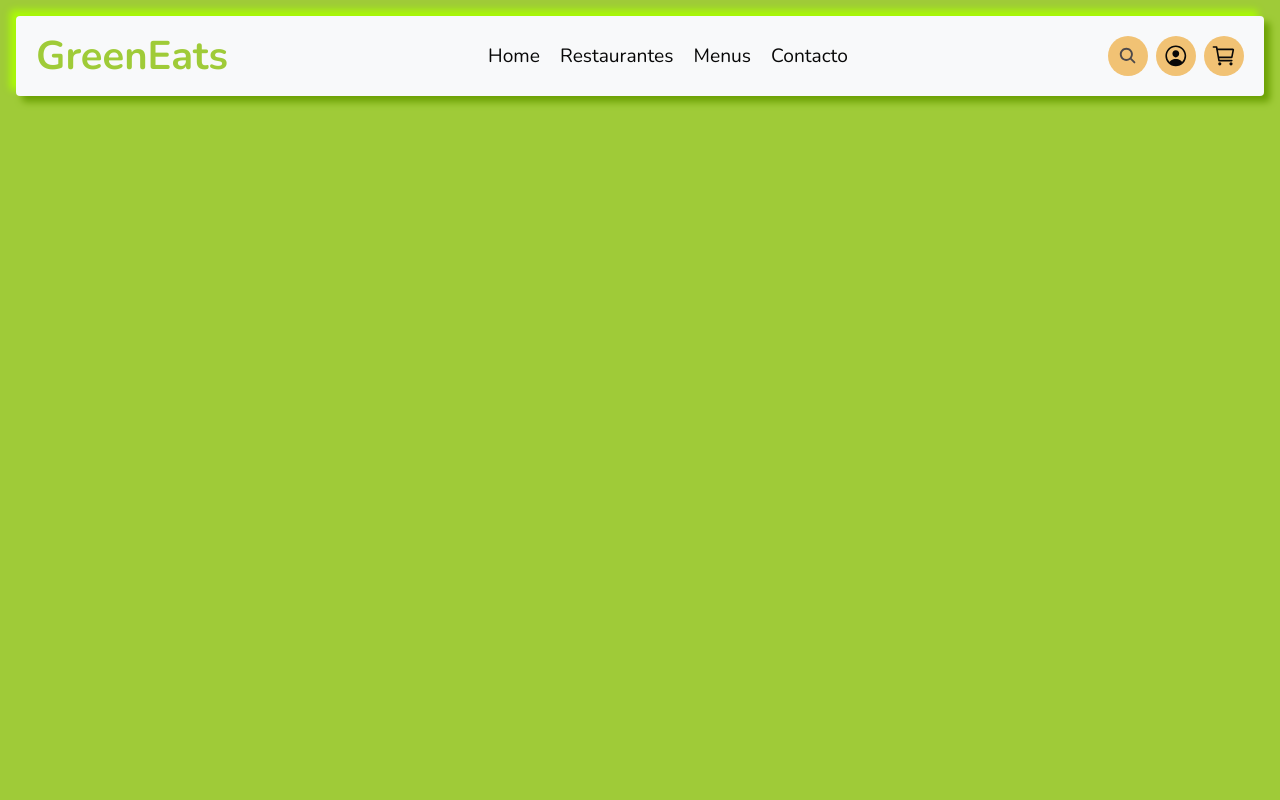
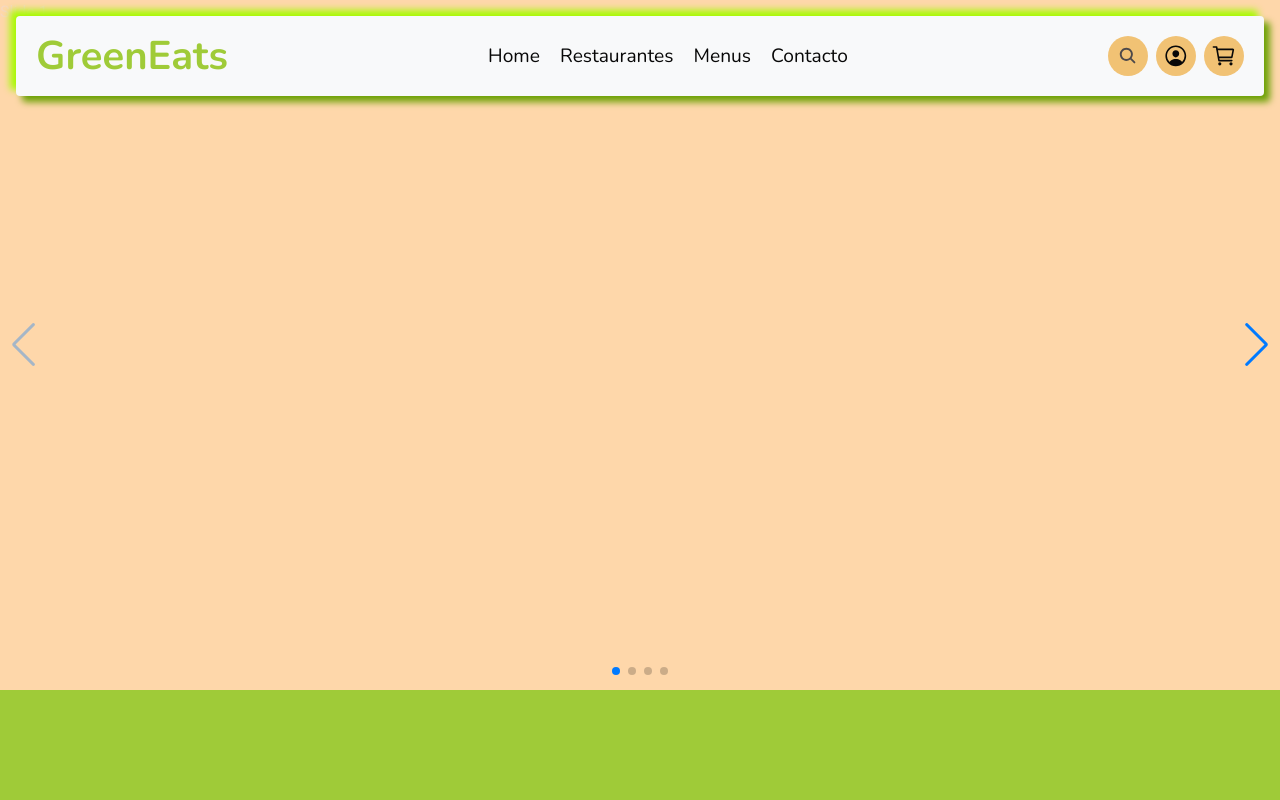
Before and after one commit to manuelperezdearce/s10-nc, a React (Vite) app in the folder frontend/: page / in a window 1280 px wide. Shown: the top 800 px of the page. Built offline with nearby package versions, Linux system fonts and the light colour scheme.

Commit message:
banner prueba 1

```diff
--- a/frontend/package.json
+++ b/frontend/package.json
@@ -32,6 +32,7 @@
     "eslint-plugin-react-refresh": "^0.4.3",
     "postcss": "^8.4.28",
     "standard": "^17.1.0",
+    "swiper": "^10.2.0",
     "tailwindcss": "^3.3.3",
     "vite": "^4.4.5"
   },
--- a/frontend/src/layout/Header/Header.jsx
+++ b/frontend/src/layout/Header/Header.jsx
@@ -9,7 +9,7 @@ import Toggle from '../../components/toggle/Toggle'
 
 const Header = () => {
   return (
-    <header className='headerContainer fixed top-0 lg:left-0 w-[100%]  h-[80px] lg:h-auto  text-blackCustom flex justify-center items-center font-bold text-xl uppercase text-center pt-[1rem] lg:p-[1rem]'>
+    <header className='headerContainer fixed top-0 lg:left-0 w-[100%]  h-[80px] lg:h-auto  text-blackCustom flex justify-center items-center font-bold text-xl uppercase text-center pt-[1rem] lg:p-[1rem] z-10'>
 
       <NavBar />
       <Toggle />
--- a/frontend/src/layout/Main/Main.jsx
+++ b/frontend/src/layout/Main/Main.jsx
@@ -1,10 +1,44 @@
 import React from 'react'
 import ProductDay from '../../components/Sections/ProductDay'
+
+import { Navigation, Pagination, A11y, Autoplay, EffectFade } from 'swiper/modules'
+import { Swiper, SwiperSlide } from 'swiper/react'
+
+// Import Swiper styles
+import 'swiper/css'
+import 'swiper/css/effect-fade'
+import 'swiper/css/navigation'
+import 'swiper/css/pagination'
 
 const Main = () => {
   return (
     <>
-      <main className='main w-full h-screen  bg-greenCustom overflow-hidden p-[1rem] box-border flex flex-col justify-center items-center content-center gap-[2rem]' />
+      <main className='main relative w-full h-screen  bg-greenCustom overflow-hidden box-border flex flex-col justify-start items-center content-center gap-[2rem]'>
+        <section className='banner w-screen top-0 h-[calc(100vh-110px)] bg-slate-500 flex justify-center items-center content-center'>
+          <Swiper
+      // install Swiper modules
+            modules={[Navigation, Pagination, A11y, EffectFade, Autoplay]}
+            spaceBetween={50}
+            slidesPerView={1}
+            effect='fade'
+            navigation
+            pagination={{ clickable: true }}
+            autoplay={{
+              delay: 9000,
+              disableOnInteraction: false
+            }}
+            onSwiper={(swiper) => console.log(swiper)}
+            onSlideChange={() => console.log('slide change')}
+            className='mySwiper w-screen h-[100%] bg-orange-200 z-0'
+          >
+            <SwiperSlide>Slide 1</SwiperSlide>
+            <SwiperSlide>Slide 2</SwiperSlide>
+            <SwiperSlide>Slide 3</SwiperSlide>
+            <SwiperSlide>Slide 4</SwiperSlide>
+            ...
+          </Swiper>
+        </section>
+      </main>
       <ProductDay />
     </>
 
--- a/frontend/src/pages/restaurant/Restaurant.jsx
+++ b/frontend/src/pages/restaurant/Restaurant.jsx
@@ -25,8 +25,7 @@ const Restaurant = () => {
       ref={restaurantRef}
       className='mt-[100px] w-full min-h-[400px] bg-lightBrownCustom flex flex-wrap justify-center items-center gap-4 text-blackCustom font-parrafo text-[2rem]'
     >
-      {ListOfRestaurant.map((restaurant) => <RestaurantCard key={restaurant._id} {...restaurant} />
-      )}
+      <RestaurantCard />
 
     </div>
   )
```
Also changed, not shown: 1 other file (tests, documents, lock files or other folders).
